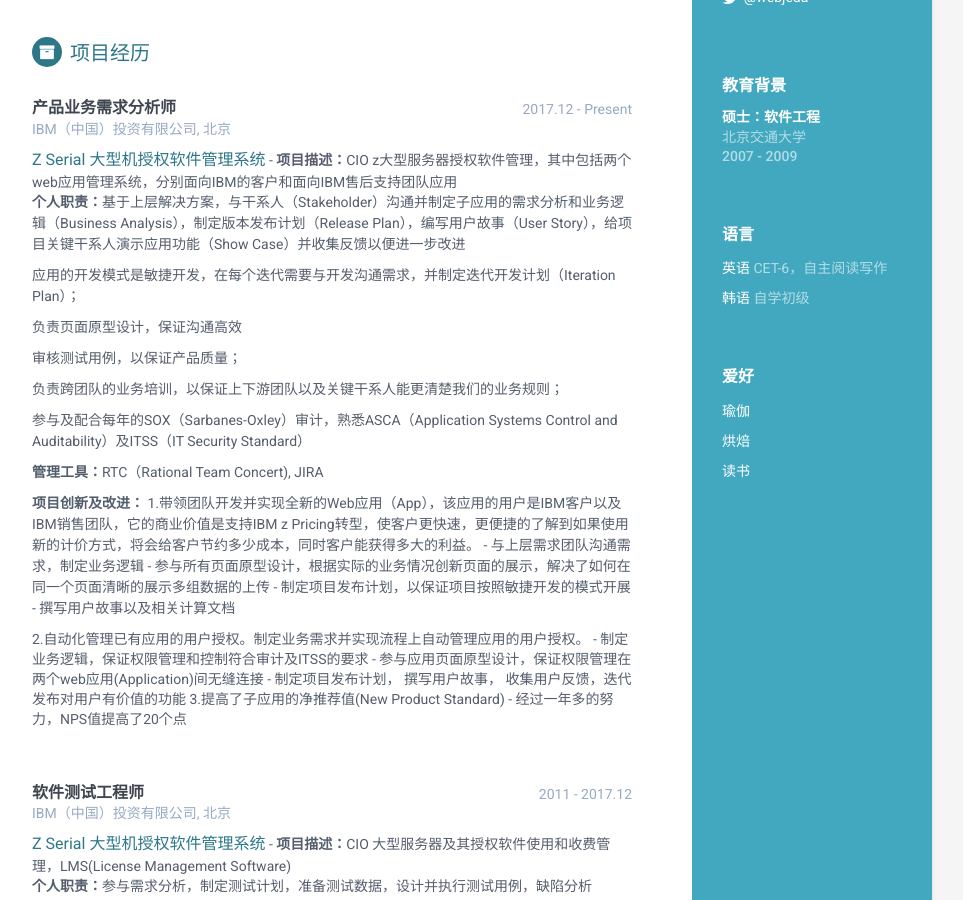
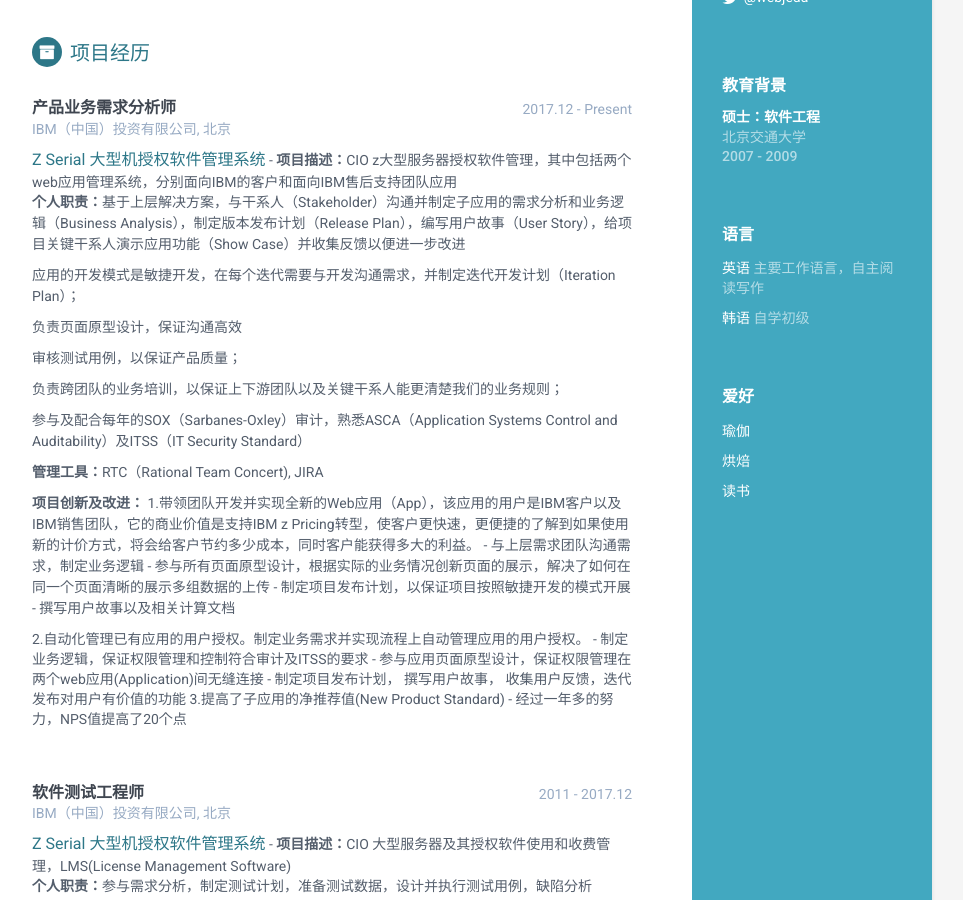
Before and after one commit to liuyang0116/LiuYangResume_EN, a Jekyll site: the page built from index.html, in a window 1280 px wide and 900 px high, scrolled down 582 px. Shown: the whole window, without its empty margins (188-1151 px from the left). Built offline with Jekyll 4.4.1, drawn with Linux system fonts in a browser that asks for light colours.

Commit message:
Update language.html

```diff
--- a/_includes/language.html
+++ b/_includes/language.html
@@ -1,7 +1,7 @@
 <div class="languages-container container-block">
 <h2 class="container-block-title">语言</h2>
 <ul class="list-unstyled interests-list">
-<li>英语 <span class="lang-desc">CET-6，自主阅读写作</span></li>
+<li>英语 <span class="lang-desc">主要工作语言，自主阅读写作</span></li>
 <li>韩语 <span class="lang-desc">自学初级</span></li>
 </ul>
 </div><!--//interests-->
```
